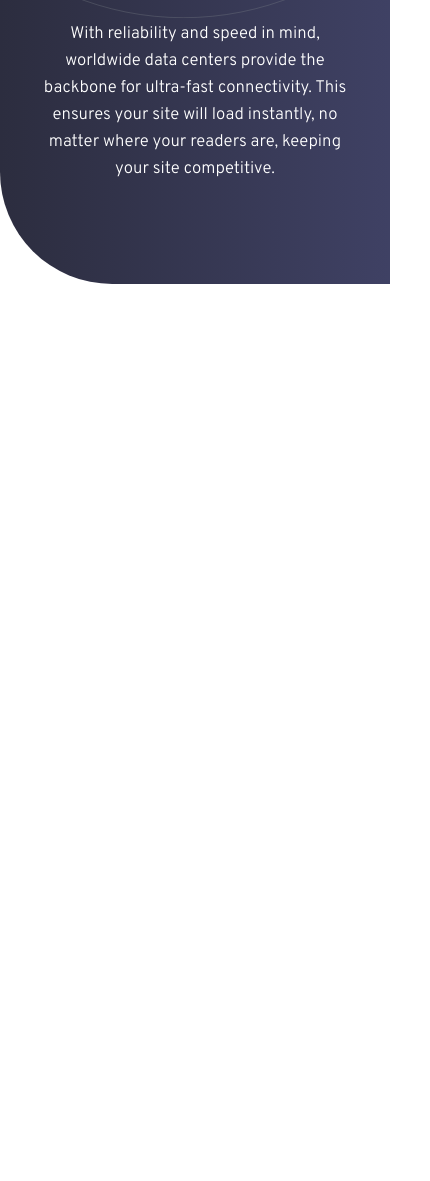
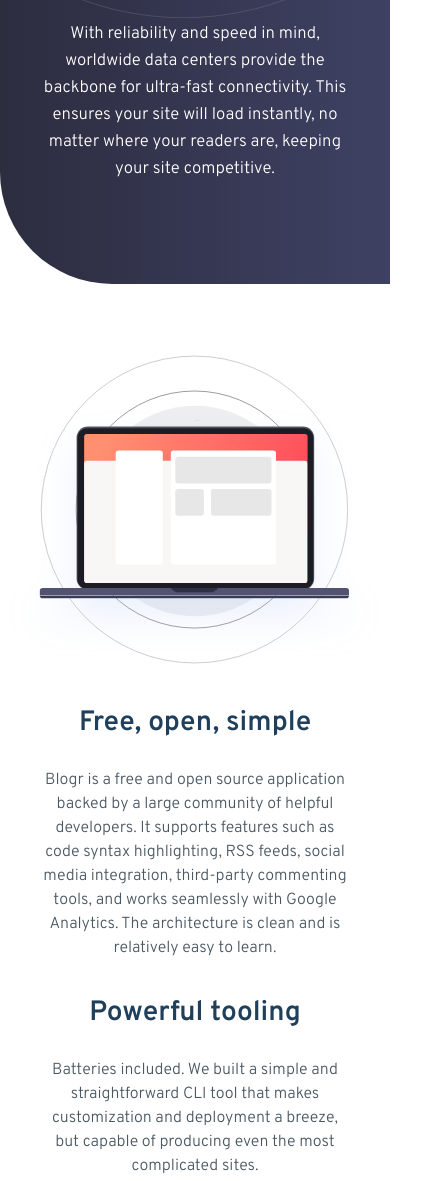
Before and after one commit to emiacerbi/blogr-landing-page, a plain HTML site: page index.html in a window 390 px wide. Shown: the part 2219-3400 px from the top of the page, 430 px wide, since content can reach past the window. Before the commit the page ends 2503 px from the top, so only its background shows below. Drawn offline with Linux system fonts and the light colour scheme.

Commit message:
mobile free section finished

```diff
--- a/index.html
+++ b/index.html
@@ -55,6 +55,18 @@
     </div>
 </section>
 
+<section class="free">
+  <img src="./images/illustration-laptop-mobile.svg" alt="" class="free__img">
+  <h2 class="free__title">Free, open, simple</h2>
+  <p class="free__content">Blogr is a free and open source application backed by a large community of helpful developers. It supports
+    features such as code syntax highlighting, RSS feeds, social media integration, third-party commenting tools,
+    and works seamlessly with Google Analytics. The architecture is clean and is relatively easy to learn.</p>
+
+  <h2 class="free__title">Powerful tooling</h2>
+  <p class="free__content">Batteries included. We built a simple and straightforward CLI tool that makes customization and deployment a breeze, but
+    capable of producing even the most complicated sites.</p>
+</section>
+
 
 
   <!-- Product
@@ -99,13 +111,10 @@
 
 
   Free, open, simple
-  Blogr is a free and open source application backed by a large community of helpful developers. It supports
-  features such as code syntax highlighting, RSS feeds, social media integration, third-party commenting tools,
-  and works seamlessly with Google Analytics. The architecture is clean and is relatively easy to learn.
 
-  Powerful tooling
-  Batteries included. We built a simple and straightforward CLI tool that makes customization and deployment a breeze, but
-  capable of producing even the most complicated sites.
+
+
+
 
   Product
 
--- a/scss/base/_typography.scss
+++ b/scss/base/_typography.scss
@@ -78,3 +78,21 @@
         }
     }
 }
+
+/* ==========
+    Free
+========== */
+
+.free {
+
+    font-family: var(--ff-main);
+
+    &__title {
+        color: var(--very-dark-blue);
+        font-size: 1.75rem;
+    }
+
+    &__content {
+        color: var(--very-dark-grayish-blue);
+    }
+}
--- a/scss/layout/_index.scss
+++ b/scss/layout/_index.scss
@@ -2,3 +2,4 @@
 @forward 'header';
 @forward 'main';
 @forward 'state';
+@forward 'free';
--- /dev/null
+++ b/scss/layout/free.scss
@@ -0,0 +1,23 @@
+/* ==========
+   State
+========== */
+
+.free {
+
+    text-align: center;
+
+    padding: 7rem 2.4rem 5rem;
+
+    &__img {
+        transform: scale(1.5);
+        margin-bottom: 5rem;
+    }
+
+    &__title {
+        margin-top: 2rem;
+    }
+
+    &__content {
+        margin-top: 1.5rem;
+    }
+}
```
Also changed, not shown: css/main.css, 1 other file.
